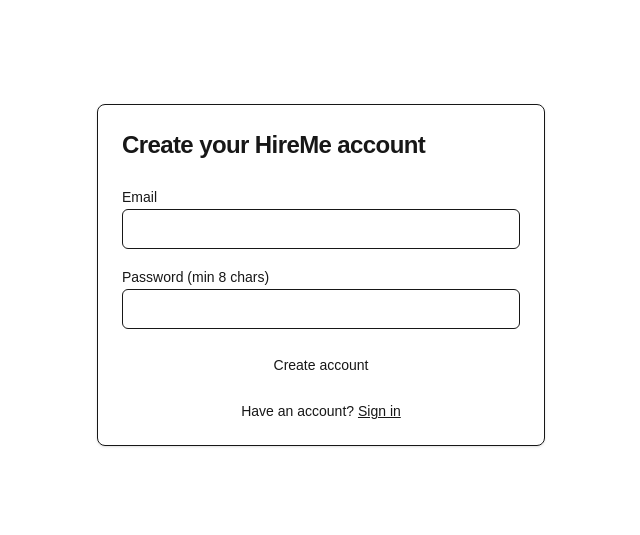
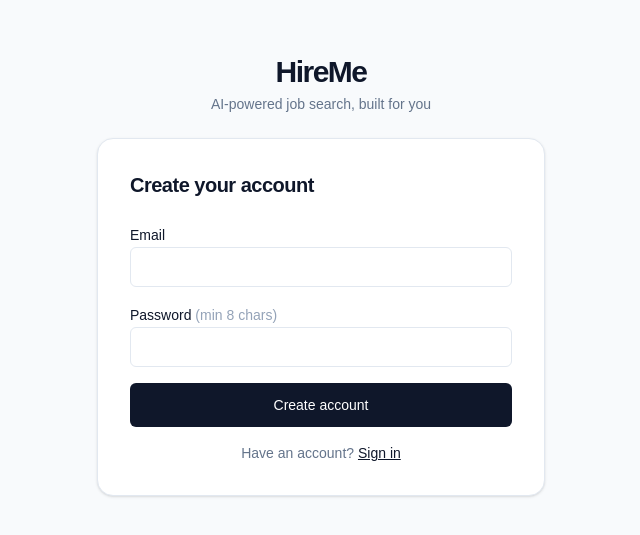
Before and after one commit to princexav/hireme, a Next.js app: page /signup in a window 1280 px wide. Shown: the part 125-660 px from the top of the page, without its empty margins (319-959 px from the left). Built offline with nearby package versions, Linux system fonts and the light colour scheme.

Commit message:
feat: polish auth pages with wordmark and new layout

```diff
--- a/app/(auth)/login/page.tsx
+++ b/app/(auth)/login/page.tsx
@@ -4,8 +4,6 @@
 import Link from 'next/link'
 import { Button } from '@/components/ui/button'
 import { Input } from '@/components/ui/input'
-import { Label } from '@/components/ui/label'
-import { Card, CardContent, CardHeader, CardTitle } from '@/components/ui/card'
 
 export default function LoginPage() {
   const [email, setEmail] = useState('')
@@ -25,33 +23,37 @@
   }
 
   return (
-    <div className="min-h-screen flex items-center justify-center bg-background">
-      <Card className="w-full max-w-md">
-        <CardHeader>
-          <CardTitle className="text-2xl">Sign in to HireMe</CardTitle>
-        </CardHeader>
-        <CardContent>
+    <div className="min-h-screen flex flex-col items-center justify-center bg-[#f8fafc] px-4">
+      {/* Wordmark */}
+      <div className="mb-6 text-center">
+        <span className="text-3xl font-black text-[#0f172a] tracking-tighter">HireMe</span>
+        <p className="text-sm text-[#64748b] mt-1">AI-powered job search, built for you</p>
+      </div>
+
+      <div className="w-full max-w-md bg-white border border-[#e2e8f0] rounded-2xl p-8 shadow-sm">
+        <h1 className="text-xl font-bold text-[#0f172a] tracking-tight mb-6">Sign in</h1>
         <form onSubmit={handleLogin} className="space-y-4">
-            <div className="space-y-1">
-              <Label htmlFor="email">Email</Label>
+          <div className="space-y-1.5">
+            <label htmlFor="email" className="text-sm font-medium text-[#0f172a]">Email</label>
             <Input id="email" type="email" autoComplete="email" value={email}
-                onChange={e => setEmail(e.target.value)} required />
+              onChange={e => setEmail(e.target.value)} required
+              className="border-[#e2e8f0] h-10" />
           </div>
-            <div className="space-y-1">
-              <Label htmlFor="password">Password</Label>
+          <div className="space-y-1.5">
+            <label htmlFor="password" className="text-sm font-medium text-[#0f172a]">Password</label>
             <Input id="password" type="password" autoComplete="current-password" value={password}
-                onChange={e => setPassword(e.target.value)} required />
+              onChange={e => setPassword(e.target.value)} required
+              className="border-[#e2e8f0] h-10" />
           </div>
-            {error && <p className="text-sm text-destructive">{error}</p>}
-            <Button type="submit" className="w-full" disabled={loading}>
+          {error && <p className="text-sm text-red-500">{error}</p>}
+          <Button type="submit" className="w-full bg-[#0f172a] hover:bg-[#1e293b] text-white h-11" disabled={loading}>
             {loading ? 'Signing in…' : 'Sign in'}
           </Button>
-            <p className="text-sm text-center text-muted-foreground">
-              No account? <Link href="/signup" className="underline">Sign up</Link>
+          <p className="text-sm text-center text-[#64748b]">
+            No account? <Link href="/signup" className="text-[#0f172a] font-medium underline">Sign up free</Link>
           </p>
         </form>
-        </CardContent>
-      </Card>
+      </div>
     </div>
   )
 }
--- a/app/(auth)/signup/page.tsx
+++ b/app/(auth)/signup/page.tsx
@@ -4,8 +4,6 @@
 import Link from 'next/link'
 import { Button } from '@/components/ui/button'
 import { Input } from '@/components/ui/input'
-import { Label } from '@/components/ui/label'
-import { Card, CardContent, CardHeader, CardTitle } from '@/components/ui/card'
 
 export default function SignupPage() {
   const [email, setEmail] = useState('')
@@ -29,52 +27,55 @@
 
   if (checkEmail) {
     return (
-      <div className="min-h-screen flex items-center justify-center bg-background">
-        <Card className="w-full max-w-md">
-          <CardHeader>
-            <CardTitle className="text-2xl">Check your email</CardTitle>
-          </CardHeader>
-          <CardContent>
-            <p className="text-sm text-muted-foreground">
-              We sent a confirmation link to <strong>{email}</strong>. Click it to activate your account, then sign in.
+      <div className="min-h-screen flex flex-col items-center justify-center bg-[#f8fafc] px-4">
+        <div className="mb-6 text-center">
+          <span className="text-3xl font-black text-[#0f172a] tracking-tighter">HireMe</span>
+          <p className="text-sm text-[#64748b] mt-1">AI-powered job search, built for you</p>
+        </div>
+        <div className="w-full max-w-md bg-white border border-[#e2e8f0] rounded-2xl p-8 shadow-sm">
+          <h1 className="text-xl font-bold text-[#0f172a] tracking-tight mb-4">Check your email</h1>
+          <p className="text-sm text-[#64748b]">
+            We sent a confirmation link to <strong className="text-[#0f172a]">{email}</strong>. Click it to activate your account, then sign in.
           </p>
-            <Link href="/login" className="mt-4 block text-sm text-center underline text-primary">
+          <Link href="/login" className="mt-4 block text-sm text-center text-[#0f172a] font-medium underline">
             Back to sign in
           </Link>
-          </CardContent>
-        </Card>
+        </div>
       </div>
     )
   }
 
   return (
-    <div className="min-h-screen flex items-center justify-center bg-background">
-      <Card className="w-full max-w-md">
-        <CardHeader>
-          <CardTitle className="text-2xl">Create your HireMe account</CardTitle>
-        </CardHeader>
-        <CardContent>
+    <div className="min-h-screen flex flex-col items-center justify-center bg-[#f8fafc] px-4">
+      <div className="mb-6 text-center">
+        <span className="text-3xl font-black text-[#0f172a] tracking-tighter">HireMe</span>
+        <p className="text-sm text-[#64748b] mt-1">AI-powered job search, built for you</p>
+      </div>
+
+      <div className="w-full max-w-md bg-white border border-[#e2e8f0] rounded-2xl p-8 shadow-sm">
+        <h1 className="text-xl font-bold text-[#0f172a] tracking-tight mb-6">Create your account</h1>
         <form onSubmit={handleSignup} className="space-y-4">
-            <div className="space-y-1">
-              <Label htmlFor="email">Email</Label>
-              <Input id="email" type="email" autoComplete="email" value={email}
-                onChange={e => setEmail(e.target.value)} required />
+          <div className="space-y-1.5">
+            <label htmlFor="email" className="text-sm font-medium text-[#0f172a]">Email</label>
+            <Input id="email" type="email" value={email}
+              onChange={e => setEmail(e.target.value)} required
+              className="border-[#e2e8f0] h-10" />
           </div>
-            <div className="space-y-1">
-              <Label htmlFor="password">Password (min 8 chars)</Label>
-              <Input id="password" type="password" autoComplete="new-password" value={password}
-                onChange={e => setPassword(e.target.value)} minLength={8} required />
+          <div className="space-y-1.5">
+            <label htmlFor="password" className="text-sm font-medium text-[#0f172a]">Password <span className="text-[#94a3b8] font-normal">(min 8 chars)</span></label>
+            <Input id="password" type="password" value={password}
+              onChange={e => setPassword(e.target.value)} minLength={8} required
+              className="border-[#e2e8f0] h-10" />
           </div>
-            {error && <p className="text-sm text-destructive">{error}</p>}
-            <Button type="submit" className="w-full" disabled={loading}>
+          {error && <p className="text-sm text-red-500">{error}</p>}
+          <Button type="submit" className="w-full bg-[#0f172a] hover:bg-[#1e293b] text-white h-11" disabled={loading}>
             {loading ? 'Creating account…' : 'Create account'}
           </Button>
-            <p className="text-sm text-center text-muted-foreground">
-              Have an account? <Link href="/login" className="underline">Sign in</Link>
+          <p className="text-sm text-center text-[#64748b]">
+            Have an account? <Link href="/login" className="text-[#0f172a] font-medium underline">Sign in</Link>
           </p>
         </form>
-        </CardContent>
-      </Card>
+      </div>
     </div>
   )
 }
```
Lines whose indentation alone changed are shown as unchanged.
